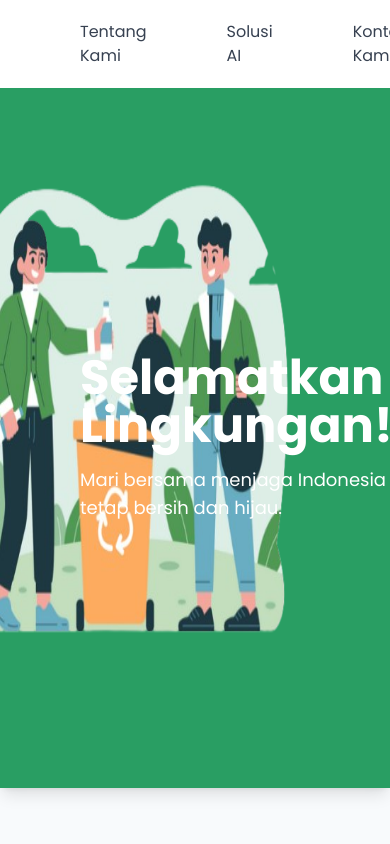
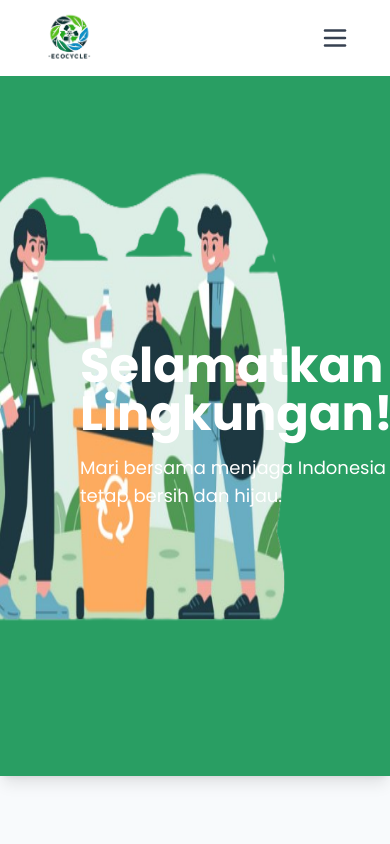
Before and after one commit to MuhammadFudhail/Mini-project, a React (Vite) app: page / in a window 390 px wide. Shown: the top 844 px of the page. Built offline with nearby package versions, Linux system fonts and the light colour scheme; no server answers.

Commit message:
membuar responsif pada navbar

```diff
--- a/src/components/Navbar.jsx
+++ b/src/components/Navbar.jsx
@@ -1,27 +1,57 @@
-import React from 'react';
+import React, { useState } from 'react';
 import { Link } from 'react-router-dom';
+import { Menu, X } from 'lucide-react';
 import logo from '../assets/logo.png';
 
 const Navbar = () => {
+  const [isMenuOpen, setIsMenuOpen] = useState(false);
+
+  const toggleMenu = () => {
+    setIsMenuOpen(!isMenuOpen);
+  };
+
   return (
-    <div className=''>
+    <div>
       <nav className="bg-white shadow-2xl">
-        <div className="flex justify-between items-center py-1 mx-20">
+        <div className="flex justify-between items-center lg:py-1 md:py-8 py-2 lg:mx-20 md:mx-18 mx-10">
+          {/* Logo */}
           <div className="flex items-center">
-            <img src={logo} alt="Eco Logo" className="w-[80px] h-[80px]" />
+            <img src={logo} alt="Eco Logo" className="w-[60px] h-[60px] lg:w-[80px] lg:h-[80px]" />
           </div>
 
-          <div className="flex items-center gap-20 text-gray-700">
+          {/* Menu Items (Hidden on Small Screens) */}
+          <div className="hidden md:flex items-center gap-10 lg:gap-20 text-gray-700">
             <a href="#about" className="hover:text-green-500">Tentang Kami</a>
             <Link to="/chat" className="hover:text-green-500">Solusi AI</Link>
             <a href="#contact" className="hover:text-green-500">Kontak Kami</a>
-            <a href="#language" className="hover:text-green-500 flex items-center"></a>
           </div>
 
-          <div className="flex items-center gap-4">
-            <a href="/login" className="text-white bg-[#299e63] px-4 py-2 rounded-md hover:bg-green-700">Login</a>
+          {/* Login Button */}
+          <div className="hidden md:flex items-center gap-4">
+            <a href="/login" className="text-white bg-[#299e63] px-4 py-2 rounded-md hover:bg-green-700">
+              Login
+            </a>
+          </div>
+
+          {/* Hamburger Menu (Visible on Small Screens) */}
+          <div className="flex md:hidden">
+            <button onClick={toggleMenu} className="text-gray-700 focus:outline-none">
+              {isMenuOpen ? <X size={30} /> : <Menu size={30} />}
+            </button>
           </div>
         </div>
+
+        {/* Dropdown Menu for Small Screens */}
+        {isMenuOpen && (
+          <div className="md:hidden bg-white shadow-lg px-4 py-2">
+            <a href="#about" className="block py-2 text-gray-700 hover:text-green-500">Tentang Kami</a>
+            <Link to="/chat" className="block py-2 text-gray-700 hover:text-green-500">Solusi AI</Link>
+            <a href="#contact" className="block py-2 text-gray-700 hover:text-green-500">Kontak Kami</a>
+            <a href="/login" className="block py-2 text-white bg-[#299e63] rounded-md hover:bg-green-700">
+              Login
+            </a>
+          </div>
+        )}
       </nav>
     </div>
   );
```
